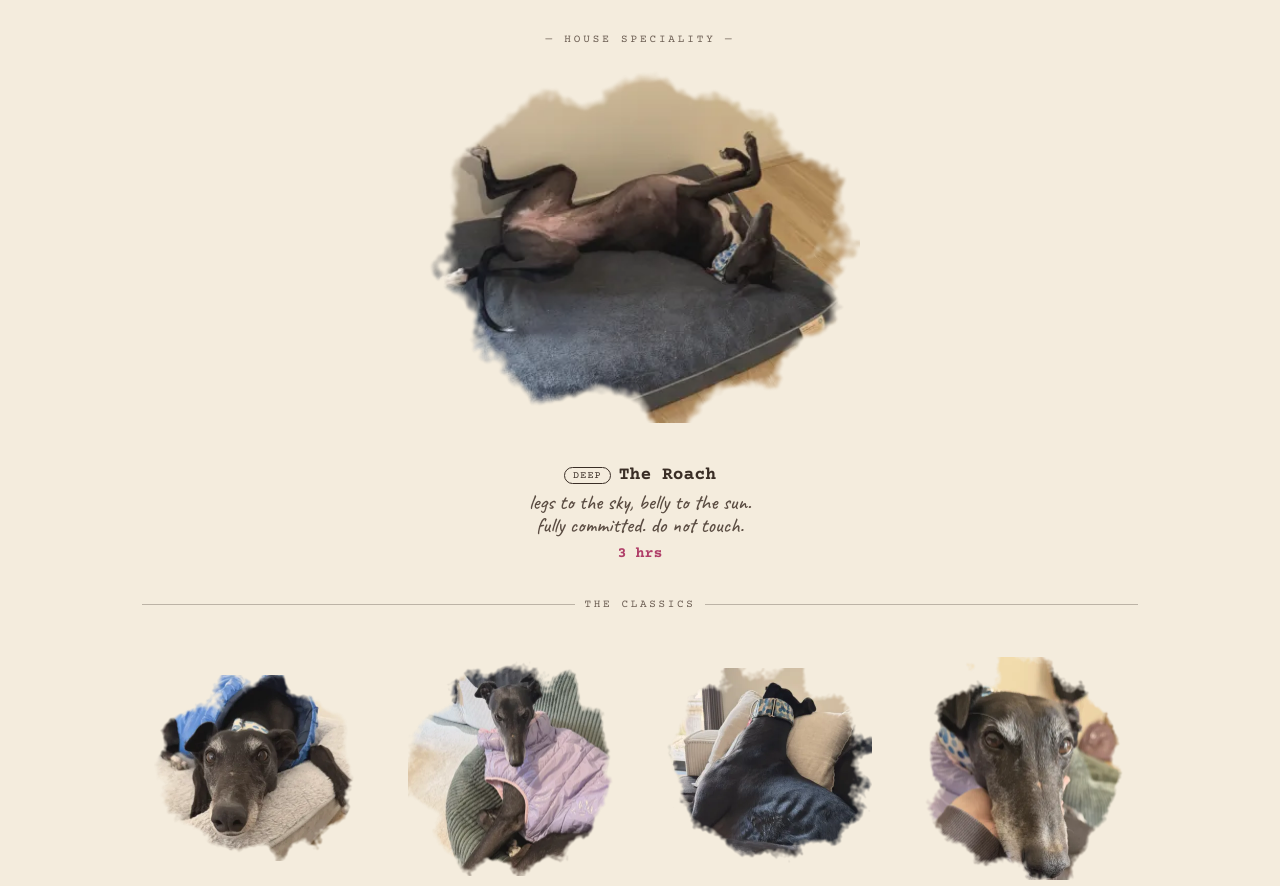
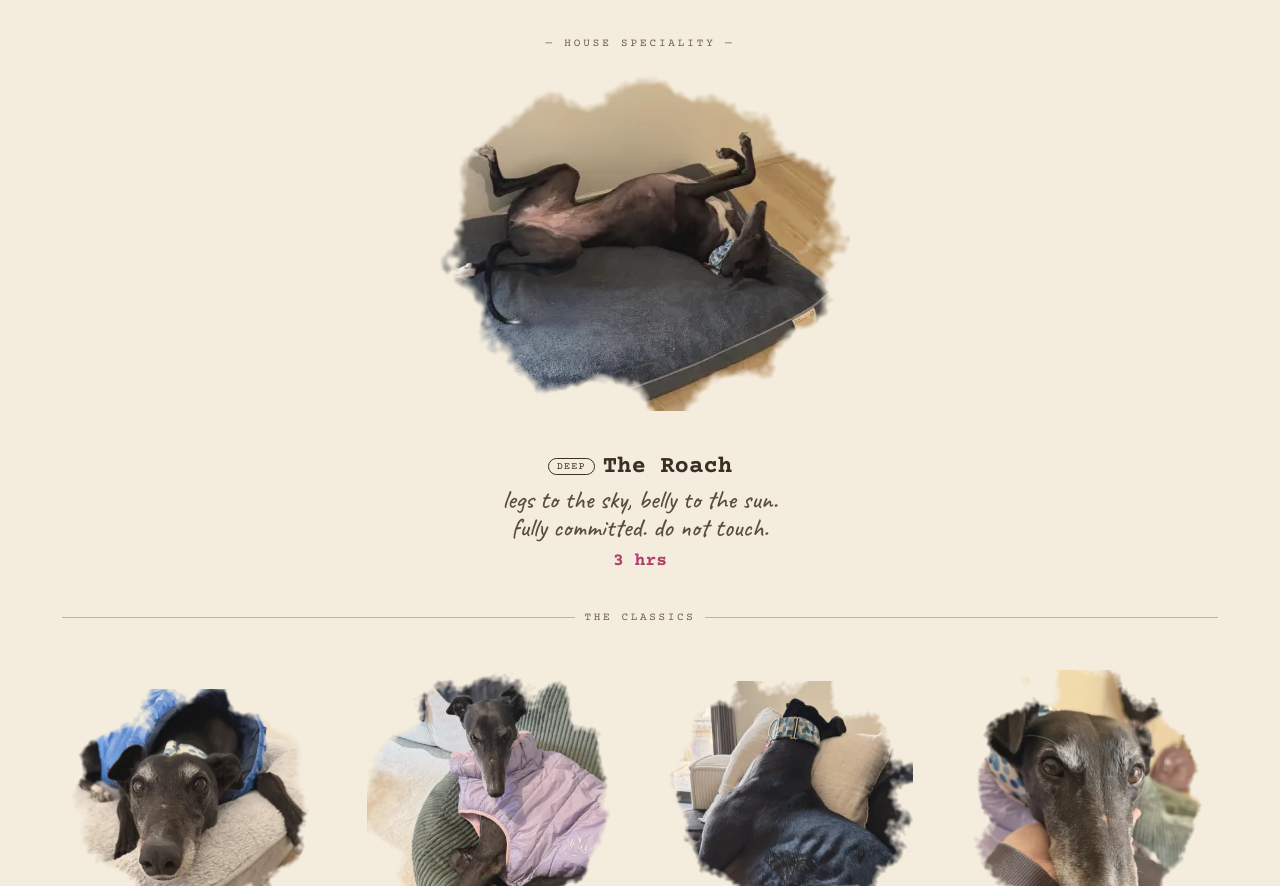
Before and after one commit to JingggW/betsy-site, a plain HTML site: page naps.html in a window 1280 px wide. Shown: the part 246-1132 px from the top of the page. Drawn offline with nearby package versions, Linux system fonts and the light colour scheme.

Commit message:
Naps: picked nap takes the featured spot; wider desktop grid; fix CSS caching
Co-Authored-By: Claude Opus 5.5 <noreply@anthropic.com>

```diff
--- a/assets/style.css
+++ b/assets/style.css
@@ -59,9 +59,10 @@ a:focus-visible,button:focus-visible{outline:2px dashed var(--pink);outline-offs
 /* ---------- naps ---------- */
 .nap-btn{position:relative;background:transparent;border:none;padding:6px;border-radius:24px;display:block;transition:transform .25s ease}
 .nap-btn[aria-pressed="true"]{transform:scale(1.03);outline:2px dashed var(--pink);outline-offset:-2px}
-.hero-nap{display:flex;flex-direction:column;align-items:center;gap:6px;text-align:center}
-.hero-nap img{width:320px;transition:transform .8s cubic-bezier(.3,1.4,.5,1)}
-.hero-nap .nap-btn[aria-pressed="true"] img{transform:rotate(180deg)}
+.hero-nap,.hero-nap__inner{display:flex;flex-direction:column;align-items:center;gap:6px;text-align:center;width:100%}
+.hero-nap{scroll-margin-top:16px}
+.hero-nap img{width:320px;max-width:100%;transition:transform .8s cubic-bezier(.3,1.4,.5,1)}
+.hero-nap img.flipped{transform:rotate(180deg)}
 .nap-title{display:flex;align-items:center;gap:8px;margin-top:2px}
 .nap-title h2{margin:0;font-size:18px}
 .nap-desc{margin:0;font-family:var(--hand);font-size:21px;line-height:1.1;color:var(--ink-2)}
@@ -141,11 +142,16 @@ a:focus-visible,button:focus-visible{outline:2px dashed var(--pink);outline-offs
 
 /* naps: wider layout on tablets / desktops */
 @media (min-width:768px){
-  .col--wide{max-width:1040px;gap:36px}
+  .col--wide{max-width:1200px;gap:40px}
   .col--wide .page-head h1{font-size:76px}
-  .col--wide .hero-nap img{width:440px}
-  .col--wide .nap-grid{grid-template-columns:repeat(4,minmax(0,1fr));gap:32px 20px}
-  .col--wide .nap-card img{width:100%;max-width:210px;height:230px}
+  .col--wide .hero-nap img{width:420px}
+  .col--wide .hero-nap .nap-title h2{font-size:24px}
+  .col--wide .hero-nap .nap-desc{font-size:26px}
+  .col--wide .hero-nap .nap-time{font-size:18px}
+  .col--wide .nap-grid{grid-template-columns:repeat(4,minmax(0,1fr));gap:36px 28px}
+  .col--wide .nap-card img{width:100%;max-width:250px;height:260px}
+  .col--wide .nap-card h3{font-size:16px}
+  .col--wide .nap-card .nap-desc{font-size:20px}
   .col--wide .order{width:100%;max-width:560px;align-self:center}
 }
 
--- a/naps.html
+++ b/naps.html
@@ -16,7 +16,7 @@
 <link rel="preconnect" href="https://fonts.googleapis.com">
 <link rel="preconnect" href="https://fonts.gstatic.com" crossorigin>
 <link href="https://fonts.googleapis.com/css2?family=Courier+Prime:wght@400;700&family=Caveat:wght@500;700&family=Instrument+Serif:ital@0;1&display=swap" rel="stylesheet">
-<link rel="stylesheet" href="assets/style.css">
+<link rel="stylesheet" href="assets/style.css?v=3">
 </head>
 <body>
 <nav class="nav" aria-label="Main">
@@ -35,17 +35,7 @@
     <div class="rule"></div>
   </header>
 
-  <section class="hero-nap" aria-label="House speciality">
-    <p class="kicker">— house speciality —</p>
-    <button class="nap-btn" type="button" data-nap="roach" aria-pressed="false" aria-label="Choose The Roach">
-      <img src="assets/img/roach.webp" alt="Betsy asleep on her back, legs in the air">
-      <span class="fx"></span>
-    </button>
-    <p class="flip-note" id="flip-note" aria-live="polite"></p>
-    <div class="nap-title"><span class="pill">deep</span><h2>The Roach</h2></div>
-    <p class="nap-desc">legs to the sky, belly to the sun.<br>fully committed. do not touch.</p>
-    <p class="nap-time">3 hrs</p>
-  </section>
+  <section class="hero-nap" id="hero" aria-label="Featured nap"></section>
 
   <div class="divider"><span>the classics</span></div>
 
@@ -63,7 +53,7 @@
 <script>
 (function () {
   var NAPS = {
-    roach:   { name: 'The Roach', mins: 180 },
+    roach:   { name: 'The Roach', tag: 'deep', desc: 'legs to the sky, belly to the sun.', more: 'fully committed. do not touch.', mins: 180, img: 'roach.webp', alt: 'Betsy asleep on her back, legs in the air' },
     chin:    { name: 'The Chin Rest', tag: 'light', desc: 'head on the ledge, eyes on your snack', mins: 20, img: 'chin.webp', alt: 'Betsy in a blue coat resting her chin on the edge of her bed' },
     pretzel: { name: 'The Lady Pretzel', tag: 'light', desc: 'legs crossed, coat on, judging you', mins: 60, img: 'pretzel.webp', alt: 'Betsy in a lilac puffer lying with her long legs crossed' },
     pillow:  { name: 'The Pillow Hug', tag: 'deep', desc: 'face in cushion. do not disturb.', mins: 120, img: 'pillow.webp', alt: 'Betsy with her face pressed into a couch cushion' },
@@ -85,34 +75,46 @@
   }
   function esc(s) { return String(s).replace(/[&<>"]/g, function (c) { return { '&': '&amp;', '<': '&lt;', '>': '&gt;', '"': '&quot;' }[c]; }); }
 
-  // build the classics grid once
-  var grid = document.getElementById('grid');
-  grid.innerHTML = ['chin', 'pretzel', 'pillow', 'lap'].map(function (id) {
-    var n = NAPS[id];
-    return '<div class="nap-card">' +
-      '<button class="nap-btn" type="button" data-nap="' + id + '" aria-pressed="false" aria-label="Choose ' + esc(n.name) + '">' +
-      '<img src="assets/img/' + n.img + '" alt="' + esc(n.alt) + '" loading="lazy"><span class="fx"></span></button>' +
-      '<span class="pill">' + n.tag + '</span><h3>' + esc(n.name) + '</h3>' +
-      '<p class="nap-desc">' + esc(n.desc) + '</p><p class="nap-time">' + fmt(n.mins) + '</p></div>';
-  }).join('');
+  var ORDER = ['roach', 'chin', 'pretzel', 'pillow', 'lap'];
+  var hero = document.getElementById('hero'), grid = document.getElementById('grid');
 
   var FX = '<span class="z" style="left:62%;top:32%;font-size:20px;animation-delay:0s">z</span>' +
            '<span class="z" style="left:70%;top:24%;font-size:26px;animation-delay:.8s">z</span>' +
            '<span class="z" style="left:78%;top:16%;font-size:34px;animation-delay:1.6s">Z</span>' +
            '<span class="stamp-yes" aria-hidden="true">yes!</span>';
 
-  function renderPicks() {
-    document.querySelectorAll('.nap-btn').forEach(function (b) {
-      var on = b.dataset.nap === state.picked;
-      b.setAttribute('aria-pressed', on);
-      b.querySelector('.fx').innerHTML = on ? FX : '';
-      var img = b.querySelector('img');
-      if (b.dataset.nap !== 'roach') {
-        img.classList.remove('wiggle');
-        if (on) { void img.offsetWidth; img.classList.add('wiggle'); }
-      }
-    });
-    document.getElementById('flip-note').textContent = state.picked === 'roach' ? "look, now she's the right way up" : '';
+  function napBtn(id, on, lazy) {
+    var n = NAPS[id];
+    return '<button class="nap-btn" type="button" data-nap="' + id + '" aria-pressed="' + on + '" aria-label="Choose ' + esc(n.name) + '">' +
+      '<img src="assets/img/' + n.img + '" alt="' + esc(n.alt) + '"' + (lazy ? ' loading="lazy"' : '') + '>' +
+      '<span class="fx">' + (on ? FX : '') + '</span></button>';
+  }
+
+  // the picked nap takes the big spot at the top; everything else sits in the grid
+  function renderPicks(animate) {
+    var featured = state.picked || 'roach', n = NAPS[featured], on = !!state.picked;
+    hero.dataset.nap = featured;
+    hero.innerHTML = '<div class="hero-nap__inner' + (animate ? ' pop' : '') + '">' +
+      '<p class="kicker">' + (on ? '— your pick —' : '— house speciality —') + '</p>' +
+      napBtn(featured, on, false) +
+      '<p class="flip-note" aria-live="polite">' + (on && featured === 'roach' ? "look, now she's the right way up" : '') + '</p>' +
+      '<div class="nap-title"><span class="pill">' + n.tag + '</span><h2>' + esc(n.name) + '</h2></div>' +
+      '<p class="nap-desc">' + esc(n.desc) + (n.more ? '<br>' + esc(n.more) : '') + '</p>' +
+      '<p class="nap-time">' + fmt(n.mins) + '</p></div>';
+    if (on && featured !== 'roach') {
+      var img = hero.querySelector('img');
+      requestAnimationFrame(function () { img.classList.add('wiggle'); });
+    }
+    if (on && featured === 'roach') {
+      var r = hero.querySelector('img');
+      requestAnimationFrame(function () { requestAnimationFrame(function () { r.classList.add('flipped'); }); });
+    }
+    grid.innerHTML = ORDER.filter(function (id) { return id !== featured; }).map(function (id) {
+      var c = NAPS[id];
+      return '<div class="nap-card">' + napBtn(id, false, true) +
+        '<span class="pill">' + c.tag + '</span><h3>' + esc(c.name) + '</h3>' +
+        '<p class="nap-desc">' + esc(c.desc) + '</p><p class="nap-time">' + fmt(c.mins) + '</p></div>';
+    }).join('');
   }
 
   function totals() {
@@ -160,7 +162,15 @@
 
   document.addEventListener('click', function (e) {
     var nap = e.target.closest('[data-nap]');
-    if (nap) { state.picked = nap.dataset.nap; state.placed = false; renderPicks(); renderOrder(); return; }
+    if (nap) {
+      var fromGrid = !nap.closest('#hero');
+      state.picked = nap.dataset.nap; state.placed = false;
+      renderPicks(fromGrid); renderOrder();
+      var btn = hero.querySelector('.nap-btn');
+      btn.focus({ preventScroll: true });
+      if (fromGrid) hero.scrollIntoView({ behavior: 'smooth', block: 'start' });
+      return;
+    }
     var add = e.target.closest('[data-addon]');
     if (add) { state.addons[add.dataset.addon] = !state.addons[add.dataset.addon]; renderOrder(); document.querySelector('[data-addon="' + add.dataset.addon + '"]').focus(); return; }
     var act = e.target.closest('[data-action]');
```
Also changed, not shown: 404.html (+1 -1 lines), index.html (+1 -1 lines), wardrobe.html (+1 -1 lines), 1 other file.
